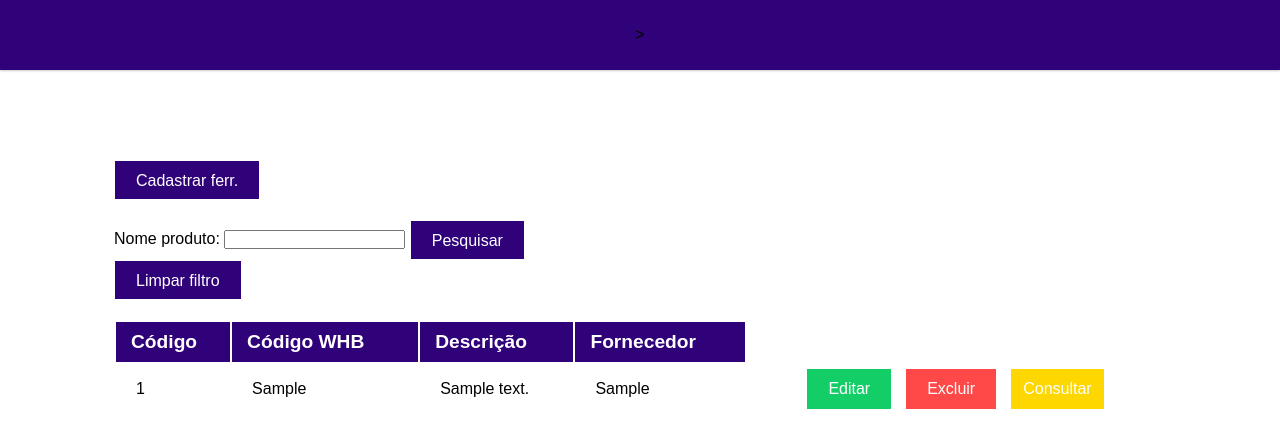
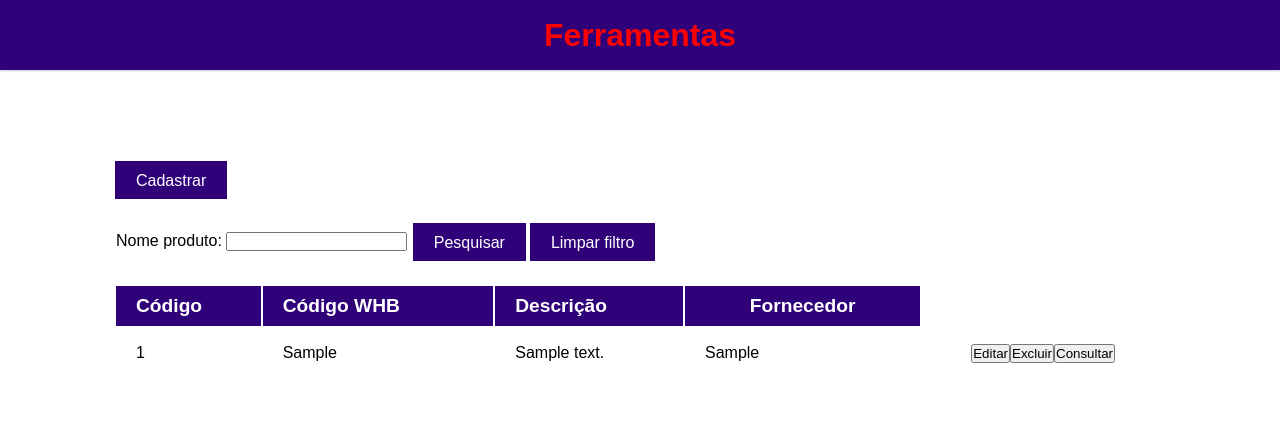
Before and after one commit to Besoga1001/comparador-ja, a PHP site: page / in a window 1280 px wide. Shown: the top 448 px of the page. Run offline with PHP 8.4, Linux system fonts and the light colour scheme; tables that the repository leaves empty hold one stand-in row (values such as "Sample post").

Commit message:
19-11-22 (3)

```diff
--- a/frontend/crud/estilos/button.css
+++ b/frontend/crud/estilos/button.css
@@ -22,29 +22,15 @@ div > div {
     display: inline-block;
 }
 
-input.green{
+button.green{
     background-color: #13ce66 ;
     font-size: 1rem;
-    padding: 11px 21px;
-    transition: box-shadow .6 ease;
-    text-align: center;
 }
 
-input.red{
+button.red{
     background-color: #ff4949;
     font-size: 1rem;
-    padding: 11px 21px;
-    margin: 0 15px;
-    transition: box-shadow .6 ease;
 }
-
-input.yellow{
-    background-color: gold;
-    font-size: 1rem;
-    transition: box-shadow .6 ease;
-}
-
-
 
 .input:hover{
     box-shadow: inset 200px 0 0 rgb(69, 69, 69);
--- a/frontend/crud/estilos/main.css
+++ b/frontend/crud/estilos/main.css
@@ -19,14 +19,22 @@ body{
 header{
     background-color: var(--primary-color);
     height: 70px;
-    text-align: center;
     line-height: 70px;
     box-shadow: 0 1px 2px #ccc;
 }
 
 .header-title{
+    text-align: center;
+    color: rgb(255, 0, 0);
+    font-size: 2rem;
+}
+
+.header-area{
+    text-align: left;
     color: rgb(255, 255, 255);
     font-size: 2rem;
+    background-color: var(--primary-color);
+    height: 50px;
 }
 
 main{
--- a/frontend/crud/estilos/records.css
+++ b/frontend/crud/estilos/records.css
@@ -7,23 +7,20 @@
 .records th{
     height: 40px;
     background-color: var(--primary-color);
-    padding-left: 15px;
+    padding-left: 20px;
     font-size: 1.2rem;
-    color: rgb(255, 255, 255);
-
-
+    color: white;
 }
 
 .records td{
     height: 50px;
     padding-left: 20px ;
-
 }
 
-
+.records th:last-child,
 .records td:last-child{
     padding: 0;
-    min-width: 100px;
+    min-width: 140px;
     text-align: center;
 }
 
--- a/index.php
+++ b/index.php
@@ -42,27 +42,32 @@ $tamResultados = count($resultados);
     <title>Ferramentas Troy</title>
 </head>
 <body>
-    <header>>
-
+    <header>
         <h1 class="header-title">Ferramentas</h1>
     </header>
     <main>
         <div>
             <form method='GET' action='/backend/crud.php'>
-                <input type='submit' class="input blue" name='modo' value='Cadastrar ferr.'>
+                <input type='submit' class="input blue" name='modo' value='Cadastrar'>
             </form>
         </div>
 
-        <div>
+        <table>
+            <tr>
+                <td>
                     <form method='GET' action=''>
                         <label class=''>Nome produto: </label>
                         <input type='text' class='' name='filtro'>
                         <input type='submit' class='input blue' value='Pesquisar'>
                     </form>
+                </td>
+                <td>
                     <form action='index.php'>
                         <input type='submit' class='input blue' value='Limpar filtro'>
                     </form>
-        </div>
+                </td>
+            </tr>
+        </table>
 
         <table class="records">
             <thead>
@@ -91,9 +96,9 @@ $tamResultados = count($resultados);
                             // Criar os botões de editar e excluir ferramenta
                             echo "<td>";
                                 echo "<form method='GET' action='backend\crud.php'>";
-                                    echo "<input type='submit' class='input green' name='modo' value='Editar'>";
-                                    echo "<input type='submit' class='input red' name='modo' value='Excluir'>";
-                                    echo "<input type='submit' class='input yellow' name='modo' value='Consultar'>";
+                                    echo "<input type='submit' class='' name='modo' value='Editar'>";
+                                    echo "<input type='submit' class='' name='modo' value='Excluir'>";
+                                    echo "<input type='submit' class='' name='modo' value='Consultar'>";
                                     echo "<input type='hidden' name='id' value='$id'>";
                                 echo "</form>";
                             echo "</td>";
```
Also changed, not shown: backend/crud.php (+37 -15 lines). Lines whose indentation alone changed are shown as unchanged.
